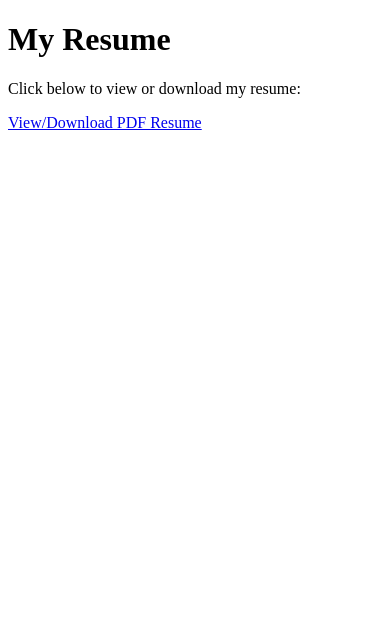
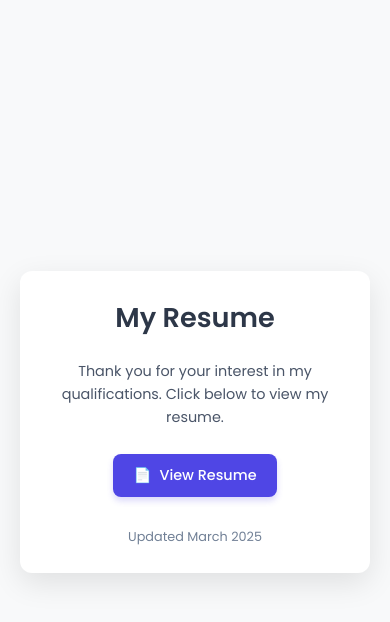
Before and after one commit to PraveenGanapathy/online-resume, a plain HTML site: page index.html in a window 390 px wide. Drawn offline with Linux system fonts and the light colour scheme.

Commit message:
Update index.html

```diff
--- a/index.html
+++ b/index.html
@@ -1,11 +1,149 @@
 <!DOCTYPE html>
-<html>
+<html lang="en">
 <head>
+    <meta charset="UTF-8">
+    <meta name="viewport" content="width=device-width, initial-scale=1.0">
     <title>My Resume</title>
+    <link rel="stylesheet" href="https://fonts.googleapis.com/css2?family=Poppins:wght@300;400;500;600&display=swap">
+    <style>
+        * {
+            margin: 0;
+            padding: 0;
+            box-sizing: border-box;
+        }
+
+        body {
+            font-family: 'Poppins', sans-serif;
+            background-color: #f8f9fa;
+            color: #333;
+            line-height: 1.6;
+            display: flex;
+            justify-content: center;
+            align-items: center;
+            min-height: 100vh;
+            padding: 20px;
+        }
+
+        .container {
+            display: flex;
+            flex-direction: column;
+            align-items: center;
+            justify-content: center;
+            max-width: 800px;
+            width: 100%;
+            background-color: white;
+            border-radius: 12px;
+            box-shadow: 0 10px 30px rgba(0, 0, 0, 0.1);
+            padding: 40px;
+            text-align: center;
+        }
+
+        h1 {
+            font-size: 2.5rem;
+            margin-bottom: 20px;
+            color: #2d3748;
+            font-weight: 600;
+            text-align: center;
+        }
+
+        p {
+            font-size: 1.1rem;
+            margin-bottom: 30px;
+            color: #4a5568;
+            text-align: center;
+        }
+
+        .resume-link {
+            display: flex;
+            align-items: center;
+            justify-content: center;
+            background-color: #4F46E5;
+            color: white;
+            padding: 14px 28px;
+            border-radius: 8px;
+            text-decoration: none;
+            font-weight: 500;
+            font-size: 1.1rem;
+            transition: all 0.3s ease;
+            box-shadow: 0 4px 6px rgba(79, 70, 229, 0.2);
+            width: fit-content;
+        }
+
+        .resume-link:hover {
+            background-color: #4338CA;
+            transform: translateY(-2px);
+            box-shadow: 0 6px 8px rgba(79, 70, 229, 0.3);
+        }
+
+        .resume-icon {
+            margin-right: 8px;
+        }
+
+        .footer {
+            margin-top: 40px;
+            font-size: 0.9rem;
+            color: #718096;
+            text-align: center;
+        }
+
+        /* Responsive styles */
+        @media (max-width: 768px) {
+            .container {
+                padding: 30px 20px;
+            }
+
+            h1 {
+                font-size: 2rem;
+            }
+
+            p {
+                font-size: 1rem;
+            }
+
+            .resume-link {
+                padding: 12px 24px;
+                font-size: 1rem;
+            }
+        }
+
+        @media (max-width: 480px) {
+            .container {
+                padding: 25px 15px;
+            }
+
+            h1 {
+                font-size: 1.7rem;
+            }
+
+            p {
+                font-size: 0.9rem;
+                margin-bottom: 25px;
+            }
+
+            .resume-link {
+                padding: 10px 20px;
+                font-size: 0.9rem;
+            }
+
+            .footer {
+                margin-top: 30px;
+                font-size: 0.8rem;
+            }
+        }
+    </style>
 </head>
 <body>
-    <h1>My Resume</h1>
-    <p>Click below to view or download my resume:</p>
-    <a href="Praveen_Ganapathy_Ravi_Resume_intern_0305.pdf">View/Download PDF Resume</a>
+    <div class="container">
+        <h1>My Resume</h1>
+        <p>Thank you for your interest in my qualifications. Click below to view my resume.</p>
+
+        <a href="Praveen_Ganapathy_Ravi_Resume_intern_0305.pdf" target="_blank" class="resume-link">
+            <span class="resume-icon">📄</span>View Resume
+        </a>
+
+        <div class="footer">
+            Updated March 2025
+        </div>
+    </div>
 </body>
 </html>
```
